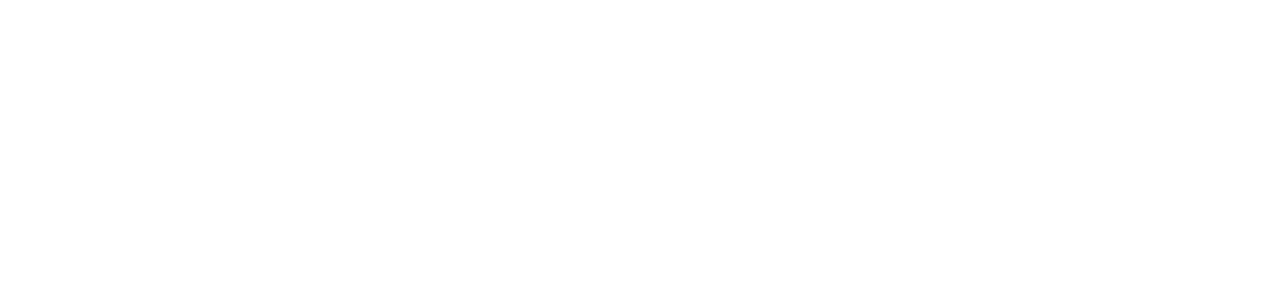
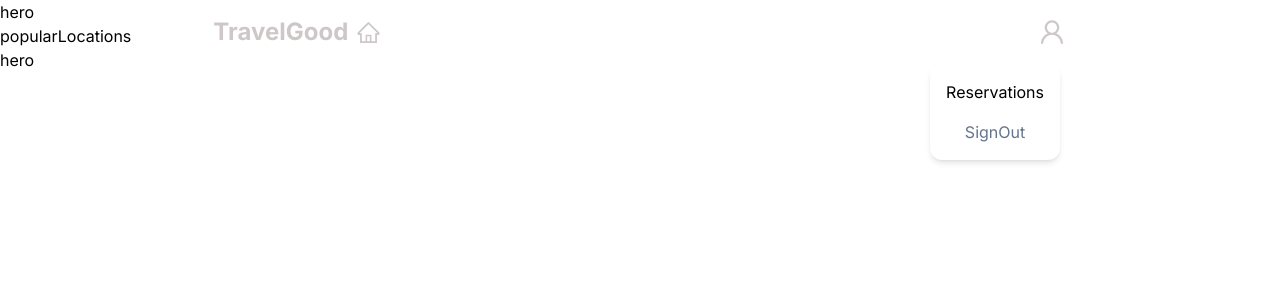
Before and after one commit to hmmasudsarder/hotel-booking, a Next.js app: page / in a window 1280 px wide. Shown: the top 300 px of the page. Built offline with nearby package versions, Linux system fonts and the light colour scheme.

Commit message:
navbar added complated

```diff
--- a/package.json
+++ b/package.json
@@ -10,6 +10,7 @@
   },
   "dependencies": {
     "next": "14.2.5",
+    "next-auth": "^4.24.7",
     "react": "^18",
     "react-dom": "^18",
     "react-icons": "^5.2.1",
--- /dev/null
+++ b/src/components/footer/Footer.jsx
@@ -0,0 +1,11 @@
+import React from 'react';
+
+const Footer = () => {
+    return (
+        <div>
+
+        </div>
+    );
+};
+
+export default Footer;
--- a/src/components/layoutProvider/LayoutProvider.jsx
+++ b/src/components/layoutProvider/LayoutProvider.jsx
@@ -1,12 +1,16 @@
 "use client"
 
 import { usePathname } from "next/navigation";
+import Navbar from "../navbar/Navbar";
+import Footer from "../footer/Footer";
 
-const LayoutProvider = () => {
+const LayoutProvider = ({children}) => {
     const pathname = usePathname();
     return (
         <div>
-
+            {pathname !== "/login" && pathname !== "/signup" && <Navbar/>}
+            {children}
+            {pathname !== "/login" && pathname !== "/signup" && <Footer/>}
         </div>
     );
 };
--- a/src/components/navbar/Navbar.jsx
+++ b/src/components/navbar/Navbar.jsx
@@ -0,0 +1,66 @@
+"use client";
+import { signOut } from "next-auth";
+import { AiOutlineHome, AiOutlineUser } from "react-icons/ai";
+import Link from "next/link";
+import { useEffect, useState } from "react";
+
+const Navbar = () => {
+  const [showModal, setShowModal] = useState(true);
+  const [isScrolled, setIsScrolled] = useState(false);
+  const toggleModal = () => setShowModal((prev) => !prev);
+
+  useEffect(() => {
+    window.onscroll = () => {
+      setIsScrolled(window.scrollY === 0 ? false : true);
+      return () => (window.onscroll = null);
+    };
+  }, []);
+
+  return (
+    <div
+      className={`fixed z-20 h-16 w-full top-0 left-0 ${
+        isScrolled ? "shadow-md backdrop-blur" : ""
+      }`}
+    >
+      <div className="h-full w-2/3 mx-auto flex items-center justify-between">
+        <Link href="/" className="flex items-center gap-2 transition-all">
+          <h2
+            className={`${
+              isScrolled ? "text-blue-600" : "text-[#cec7c7]"
+            } text-2xl font-bold`}
+          >
+            TravelGood
+          </h2>
+          <AiOutlineHome
+            size={25}
+            color={`${isScrolled ? "rgb(37 99 235)" : "#cec7c7"}`}
+          />
+        </Link>
+        <div className="">
+          <div className="cursor-pointer" onClick={toggleModal}>
+            <AiOutlineUser
+              size={30}
+              color={`${isScrolled ? "rgb(37 99 235)" : "#cec7c7"}`}
+            />
+          </div>
+          {showModal && (
+            <div
+              onClick={toggleModal}
+              className="absolute top-16 right-[220px] shadow-md flex flex-col gap-4 p-4 bg-white rounded-xl"
+            >
+              <Link href="/reservations">Reservations</Link>
+              <buttonj
+                onClick={() => signOut()}
+                className="text-slate-500 text-center"
+              >
+                SignOut
+              </buttonj>
+            </div>
+          )}
+        </div>
+      </div>
+    </div>
+  );
+};
+
+export default Navbar;
```
Also changed, not shown: 1 other file (tests, documents, lock files or other folders).
